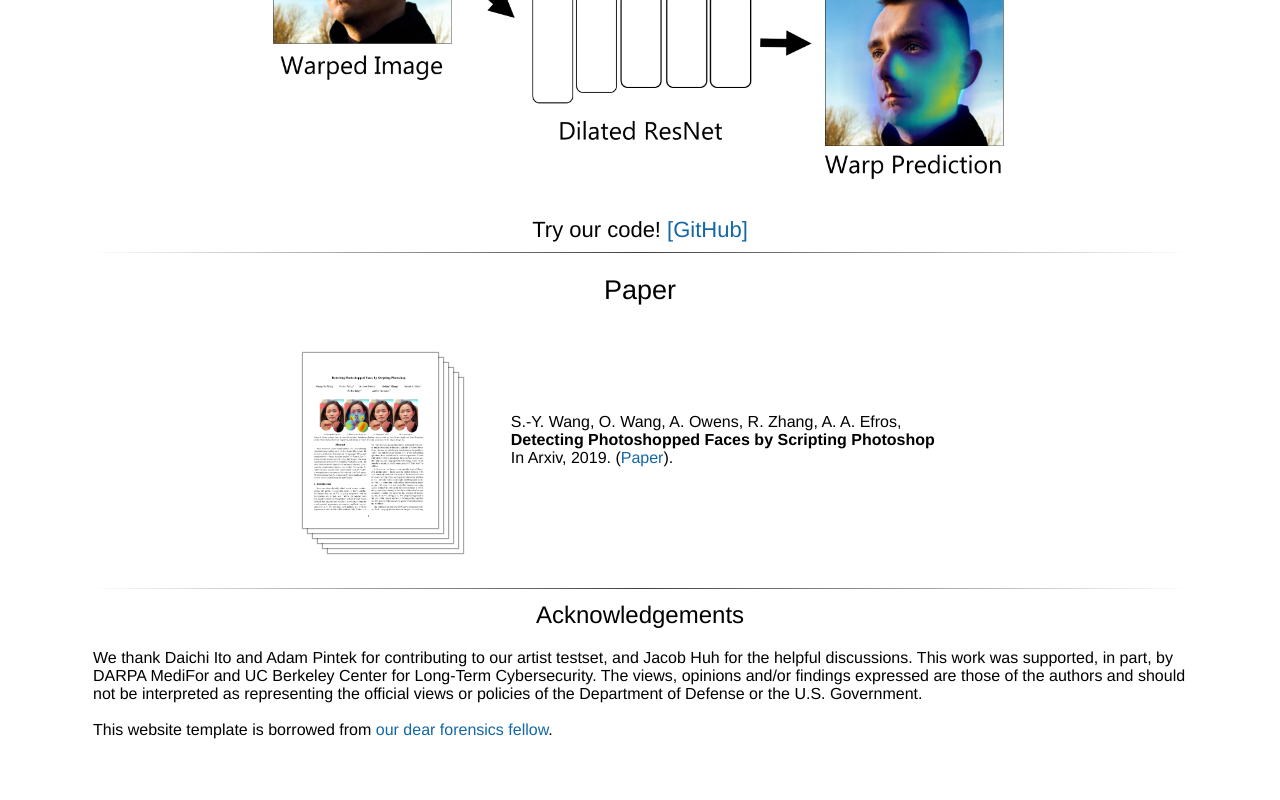
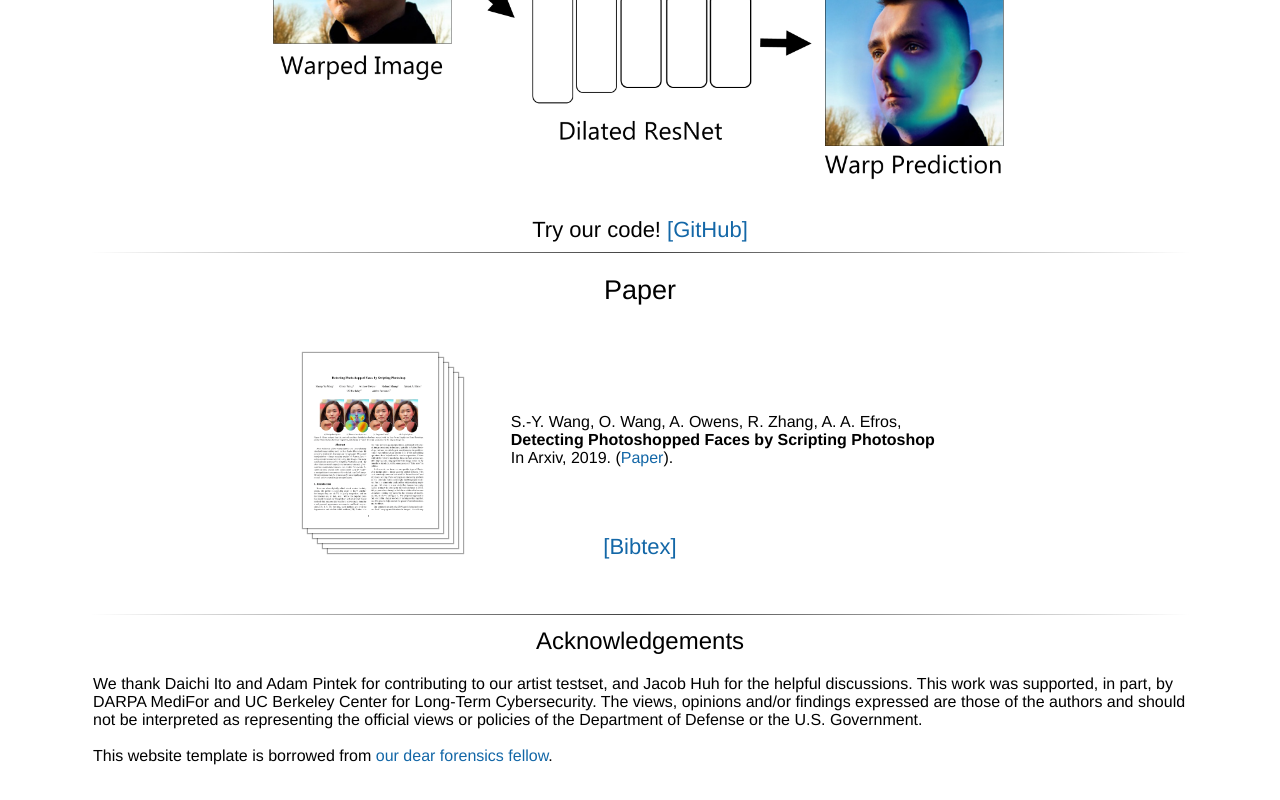
Before and after one commit to PeterWang512/FALdetector, a plain HTML site: page index.html in a window 1280 px wide. Shown: the part 1776-2576 px from the top of the page. Drawn offline with Linux system fonts and the light colour scheme.

Commit message:
add bibtex

```diff
--- a/index.html
+++ b/index.html
@@ -288,7 +288,7 @@
                 <td>
                   <center>
                     <span style="font-size:22px">
-                      <!-- <a href="./cite.txt" target="_blank">[Bibtex]</a> -->
+                      <a href="./cite.txt" target="_blank">[Bibtex]</a>
                     </span>
                   </center>
                 </td>
```
Also changed, not shown: cite.txt (added).
